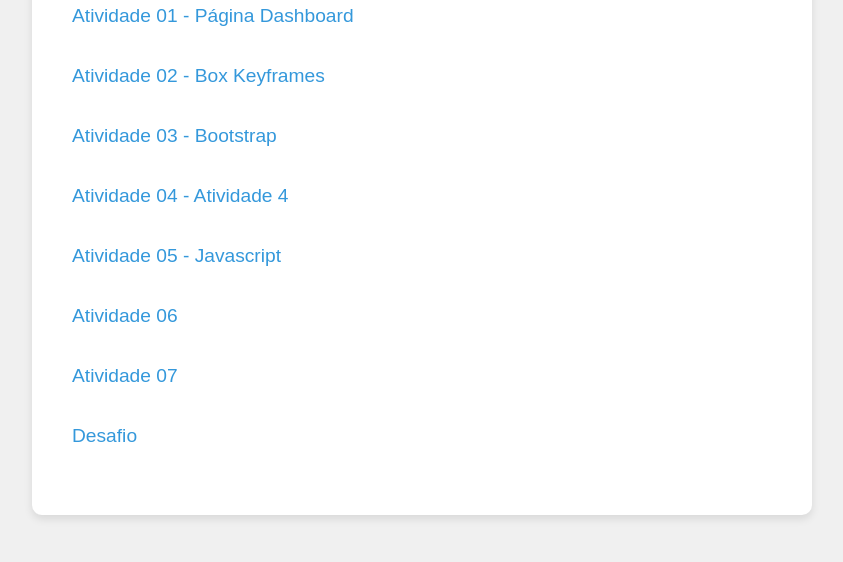
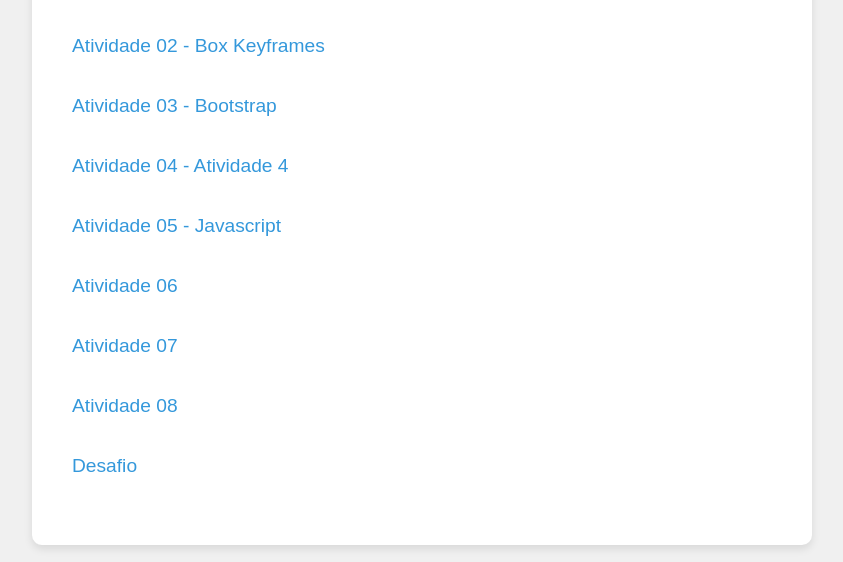
Before and after one commit to juviane45/GitPages, a plain HTML site: page index.html in a window 1280 px wide. Shown: the part 238-800 px from the top of the page, without its empty margins (218-1061 px from the left). Drawn offline with Linux system fonts and the light colour scheme.

Commit message:
Update index.html

```diff
--- a/index.html
+++ b/index.html
@@ -75,6 +75,7 @@
 	<a href="5/index.html">Atividade 05 - Javascript</a> <br>
 	<a href="6/index.html">Atividade 06 </a> <br>
 	<a href="7/index.html">Atividade 07 </a> <br>
+	<a href="8/index.html">Atividade 08 </a> <br>
 	<a href="desafio/index.html"> Desafio </a> <br>
     </div>
 
```
